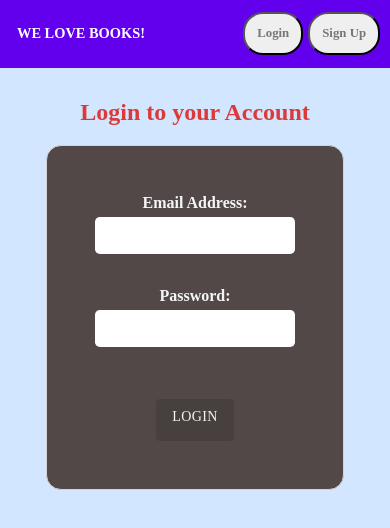
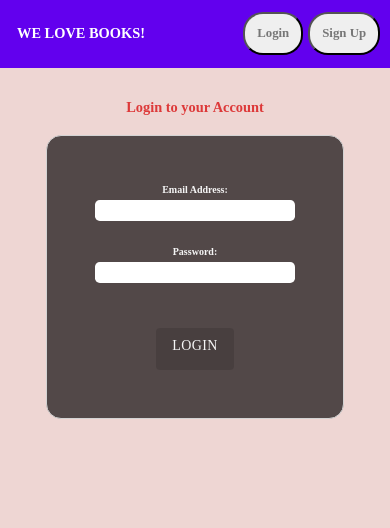
Before and after one commit to AqibJavaid899/react-books-app, a React (Create React App) app: page /login in a window 390 px wide. Shown: the top 528 px of the page. Built offline with nearby package versions, Linux system fonts and the light colour scheme; no server answers.

Commit message:
Made some design changes

```diff
--- a/src/components/Home/Home.css
+++ b/src/components/Home/Home.css
@@ -72,7 +72,7 @@ select {
 }
 
 .home {
-  background-color: #d2e7ff;
+  background-color: #eed6d3;
   display: flex;
   flex-direction: column;
   align-items: center;
--- a/src/components/Login/Login.css
+++ b/src/components/Login/Login.css
@@ -1,5 +1,5 @@
 .login {
-  background-color: #d2e7ff;
+  background-color: #eed6d3;
   display: flex;
   flex-direction: column;
   align-items: center;
@@ -10,6 +10,7 @@
 .login__heading {
   margin-top: 8%;
   margin-bottom: 5%;
+  font-size: 1rem;
 }
 
 span {
@@ -27,6 +28,7 @@ span {
   border-radius: 15px;
   color: whitesmoke;
   font-weight: bold;
+  font-size: medium;
 }
 
 .login__form input {
@@ -51,22 +53,37 @@ span {
   .login__form input {
     width: 400px;
   }
+  .login__heading {
+    font-size: 0.8rem;
+  }
 }
 
 @media only screen and (max-width: 800px) {
   .login__form form {
     padding: 3rem 4rem;
+    font-size: small;
   }
   .login__form input {
     width: 300px;
+    padding: 0.4rem;
+    font-size: small;
+  }
+  .login__heading {
+    font-size: 0.7rem;
   }
 }
 
 @media only screen and (max-width: 600px) {
   .login__form form {
     padding: 3rem 3rem;
+    font-size: x-small;
   }
   .login__form input {
     width: 200px;
+    padding: 0.3rem;
+    font-size: x-small;
+  }
+  .login__heading {
+    font-size: 0.6rem;
   }
 }
--- a/src/components/Signup/Signup.css
+++ b/src/components/Signup/Signup.css
@@ -1,5 +1,5 @@
 .signup {
-  background-color: #d2e7ff;
+  background-color: #eed6d3;
   display: flex;
   flex-direction: column;
   align-items: center;
@@ -51,7 +51,6 @@ span {
   }
   .signup__form input {
     width: 400px;
-    font-size: 0.8;
   }
   .signup__heading {
     font-size: 0.8rem;
@@ -61,10 +60,12 @@ span {
 @media only screen and (max-width: 800px) {
   .signup__form form {
     padding: 3rem 4rem;
+    font-size: small;
   }
   .signup__form input {
     width: 300px;
-    font-size: 0.7;
+    padding: 0.4rem;
+    font-size: small;
   }
   .signup__heading {
     font-size: 0.7rem;
@@ -74,10 +75,12 @@ span {
 @media only screen and (max-width: 600px) {
   .signup__form form {
     padding: 3rem 3rem;
+    font-size: x-small;
   }
   .signup__form input {
     width: 200px;
-    font-size: 0.6;
+    padding: 0.3rem;
+    font-size: x-small;
   }
   .signup__heading {
     font-size: 0.6rem;
--- a/src/components/addAuthor/AuthorForm.css
+++ b/src/components/addAuthor/AuthorForm.css
@@ -1,5 +1,5 @@
 .author {
-  background-color: #d2e7ff;
+  background-color: #eed6d3;
   display: flex;
   flex-direction: column;
   align-items: center;
```
